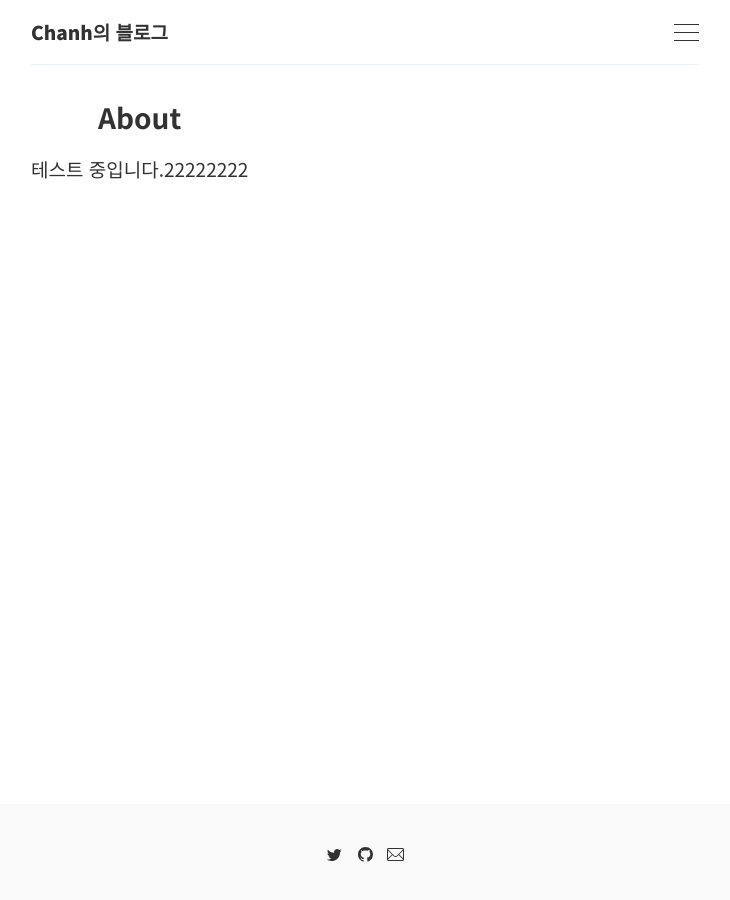
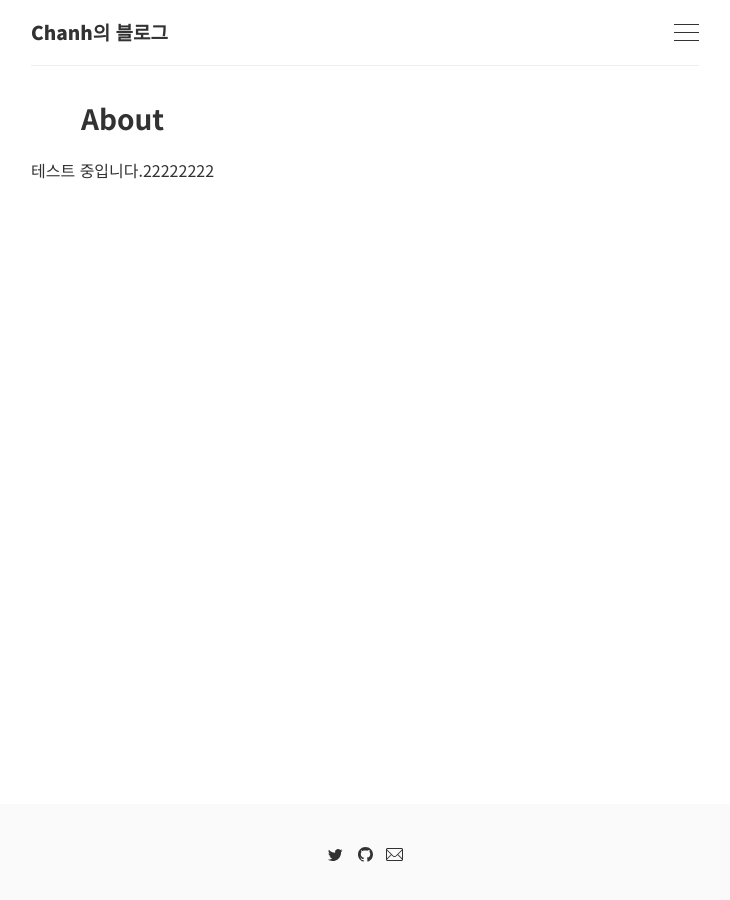
Before and after one commit to seochanh/seochanh.github.io, a Jekyll site: the page built from _pages/about.md, in a window 1280 px wide. Shown: the whole page, without its empty margins (275-1005 px from the left). Built offline with Jekyll 4.4.1, drawn with Linux system fonts in a browser that asks for light colours.

Commit message:
body font size 변경

```diff
--- a/_sass/elements/_body.scss
+++ b/_sass/elements/_body.scss
@@ -4,7 +4,7 @@
 
 body {
   color: $color-text;
-  font-size: $font-size-base;
+  font-size: $font-size-medium;
   font-family: $font-base;
   line-height: $line-height-base;
 
```
